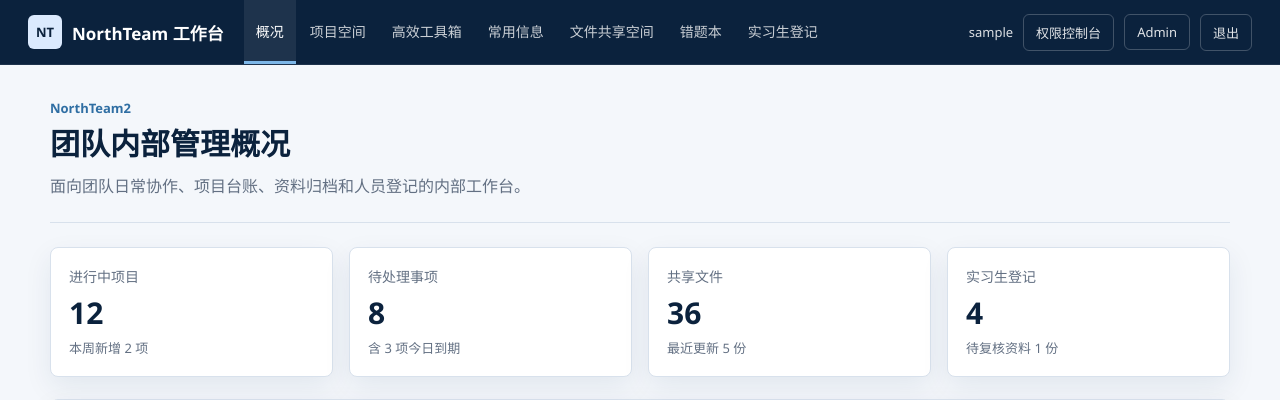
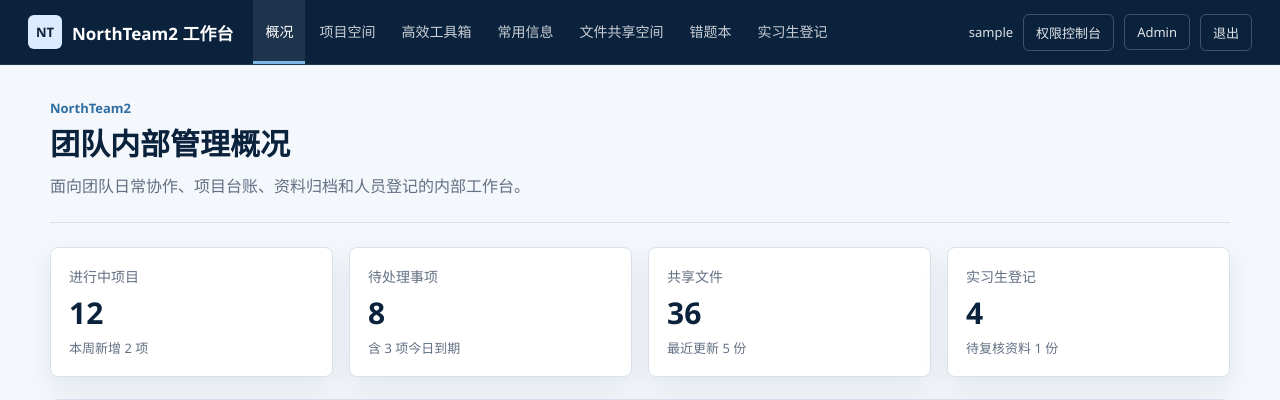
Before and after one commit to Yizhour/Northteam, a Django app: page / in a window 1280 px wide. Shown: the top 400 px of the page. Run offline with Django 5.2, Linux system fonts and the light colour scheme; the visitor is signed in with stand-in values (Sample User, id 1); data comes from the database, SQL or seed files in the repository.

Commit message:
Rename workspace branding to NorthTeam2

```diff
--- a/dashboard/templates/dashboard/home.html
+++ b/dashboard/templates/dashboard/home.html
@@ -1,6 +1,6 @@
 {% extends "base.html" %}
 
-{% block title %}概况 | NorthTeam 工作台{% endblock %}
+{% block title %}概况 | NorthTeam2 工作台{% endblock %}
 
 {% block content %}
 <section class="page-heading">
--- a/dashboard/templates/dashboard/interns.html
+++ b/dashboard/templates/dashboard/interns.html
@@ -1,6 +1,6 @@
 {% extends "base.html" %}
 
-{% block title %}实习生工作安排 | NorthTeam 工作台{% endblock %}
+{% block title %}实习生工作安排 | NorthTeam2 工作台{% endblock %}
 
 {% block content %}
 <section class="page-heading compact-heading">
--- a/dashboard/templates/dashboard/placeholder.html
+++ b/dashboard/templates/dashboard/placeholder.html
@@ -1,6 +1,6 @@
 {% extends "base.html" %}
 
-{% block title %}{{ page_title }} | NorthTeam 工作台{% endblock %}
+{% block title %}{{ page_title }} | NorthTeam2 工作台{% endblock %}
 
 {% block content %}
 <section class="page-heading compact-heading">
--- a/dashboard/templates/dashboard/tools.html
+++ b/dashboard/templates/dashboard/tools.html
@@ -1,6 +1,6 @@
 {% extends "base.html" %}
 
-{% block title %}高效工具箱 | NorthTeam 工作台{% endblock %}
+{% block title %}高效工具箱 | NorthTeam2 工作台{% endblock %}
 
 {% block content %}
 <section class="page-heading compact-heading">
--- a/dashboard/tests.py
+++ b/dashboard/tests.py
@@ -189,7 +189,7 @@ class DashboardPageTests(TestCase):
         response = self.client.get(reverse('login'))
 
         self.assertEqual(response.status_code, 200)
-        self.assertContains(response, 'NorthTeam 工作台')
+        self.assertContains(response, 'NorthTeam2 工作台')
         self.assertContains(response, '登录')
 
     def test_vue_session_api_returns_no_anonymous_navigation(self):
--- a/frontend/index.html
+++ b/frontend/index.html
@@ -3,7 +3,7 @@
   <head>
     <meta charset="UTF-8" />
     <meta name="viewport" content="width=device-width, initial-scale=1.0" />
-    <title>NorthTeam 工作台</title>
+    <title>NorthTeam2 工作台</title>
   </head>
   <body>
     <div id="app"></div>
--- a/frontend/src/App.vue
+++ b/frontend/src/App.vue
@@ -3,7 +3,7 @@
     <header class="topbar">
       <RouterLink class="brand" to="/">
         <span class="brand-mark">NT</span>
-        <span class="brand-text">NorthTeam 工作台</span>
+        <span class="brand-text">NorthTeam2 工作台</span>
       </RouterLink>
 
       <nav class="main-nav" aria-label="主导航">
--- a/frontend/src/views/LoginView.vue
+++ b/frontend/src/views/LoginView.vue
@@ -3,7 +3,7 @@
     <div class="login-heading">
       <span class="brand-mark">NT</span>
       <div>
-        <h1>NorthTeam 工作台</h1>
+        <h1>NorthTeam2 工作台</h1>
         <p>请使用内部账号登录。</p>
       </div>
     </div>
--- a/templates/base.html
+++ b/templates/base.html
@@ -4,15 +4,15 @@
 <head>
     <meta charset="utf-8">
     <meta name="viewport" content="width=device-width, initial-scale=1">
-    <title>{% block title %}NorthTeam 工作台{% endblock %}</title>
+    <title>{% block title %}NorthTeam2 工作台{% endblock %}</title>
     <link rel="stylesheet" href="{% static 'css/site.css' %}?v=20260628-3">
 </head>
 <body>
     {% if not hide_chrome %}
         <header class="topbar">
-            <a class="brand" href="{% url 'dashboard:home' %}" aria-label="NorthTeam 工作台首页">
+            <a class="brand" href="{% url 'dashboard:home' %}" aria-label="NorthTeam2 工作台首页">
                 <span class="brand-mark">NT</span>
-                <span class="brand-text">NorthTeam 工作台</span>
+                <span class="brand-text">NorthTeam2 工作台</span>
             </a>
             <nav class="main-nav" aria-label="主导航">
                 {% for item in nav_items %}
--- a/templates/errors/403.html
+++ b/templates/errors/403.html
@@ -1,6 +1,6 @@
 {% extends "base.html" %}
 
-{% block title %}无权限 | NorthTeam 工作台{% endblock %}
+{% block title %}无权限 | NorthTeam2 工作台{% endblock %}
 
 {% block content %}
 <section class="placeholder-panel">
--- a/templates/registration/login.html
+++ b/templates/registration/login.html
@@ -4,7 +4,7 @@
 <head>
     <meta charset="utf-8">
     <meta name="viewport" content="width=device-width, initial-scale=1">
-    <title>登录 | NorthTeam 工作台</title>
+    <title>登录 | NorthTeam2 工作台</title>
     <link rel="stylesheet" href="{% static 'css/site.css' %}">
 </head>
 <body class="auth-body">
@@ -13,7 +13,7 @@
             <div class="login-heading">
                 <span class="brand-mark">NT</span>
                 <div>
-                    <h1>NorthTeam 工作台</h1>
+                    <h1>NorthTeam2 工作台</h1>
                     <p>请使用内部账号登录。</p>
                 </div>
             </div>
--- a/tools/bondreminder/app/templates/bondreminder/index.html
+++ b/tools/bondreminder/app/templates/bondreminder/index.html
@@ -3,7 +3,7 @@
 <head>
   <meta charset="utf-8">
   <meta name="viewport" content="width=device-width, initial-scale=1">
-  <title>付息兑付提醒 | NorthTeam 工作台</title>
+  <title>付息兑付提醒 | NorthTeam2 工作台</title>
   <link rel="icon" href="{{ base_path }}/static/img/icon.png">
   <link rel="stylesheet" href="{{ base_path }}/static/css/app.css">
 </head>
@@ -11,7 +11,7 @@
   <header class="nt-topbar">
     <a class="nt-brand" href="/">
       <span class="nt-brand-mark">NT</span>
-      <span class="nt-brand-text">NorthTeam 工作台</span>
+      <span class="nt-brand-text">NorthTeam2 工作台</span>
     </a>
     <nav class="nt-nav" aria-label="主导航">
       {% for item in nav_items %}
```
Also changed, not shown: tools/bondreminder/README.md.
